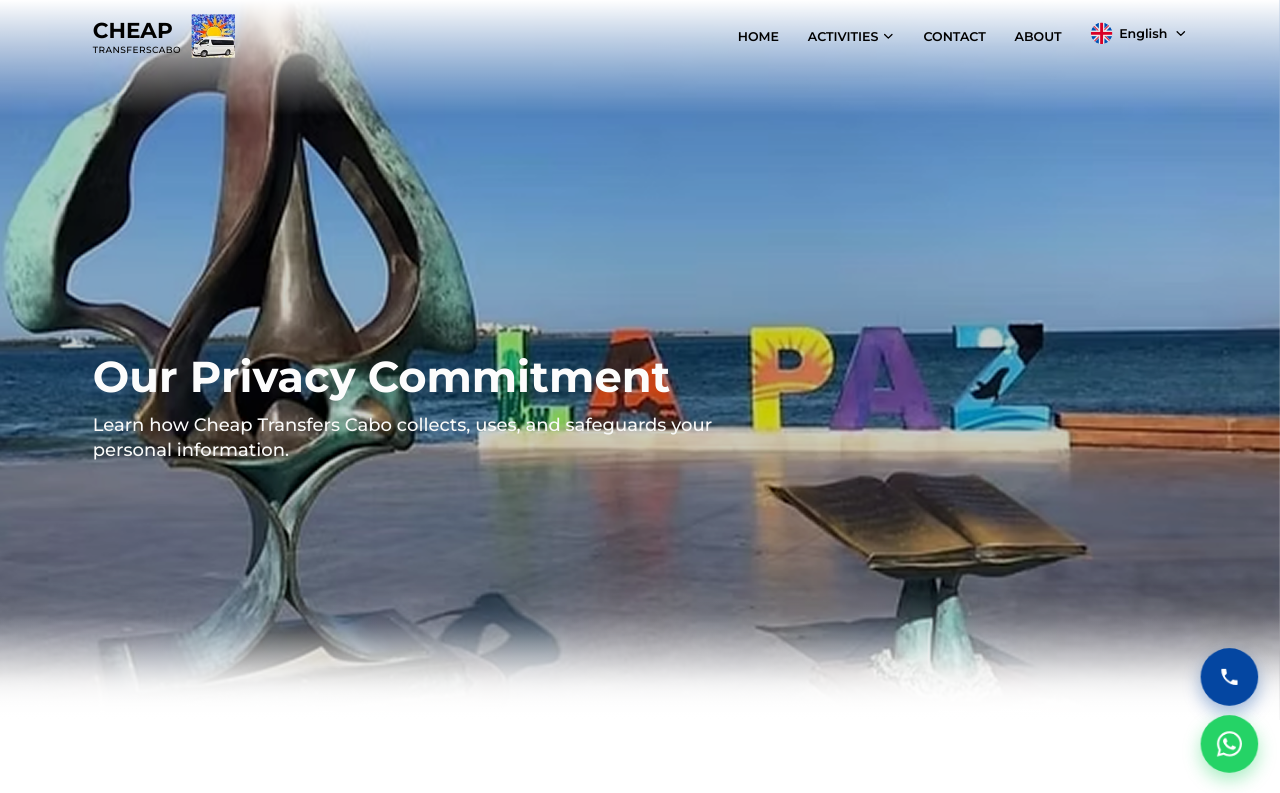
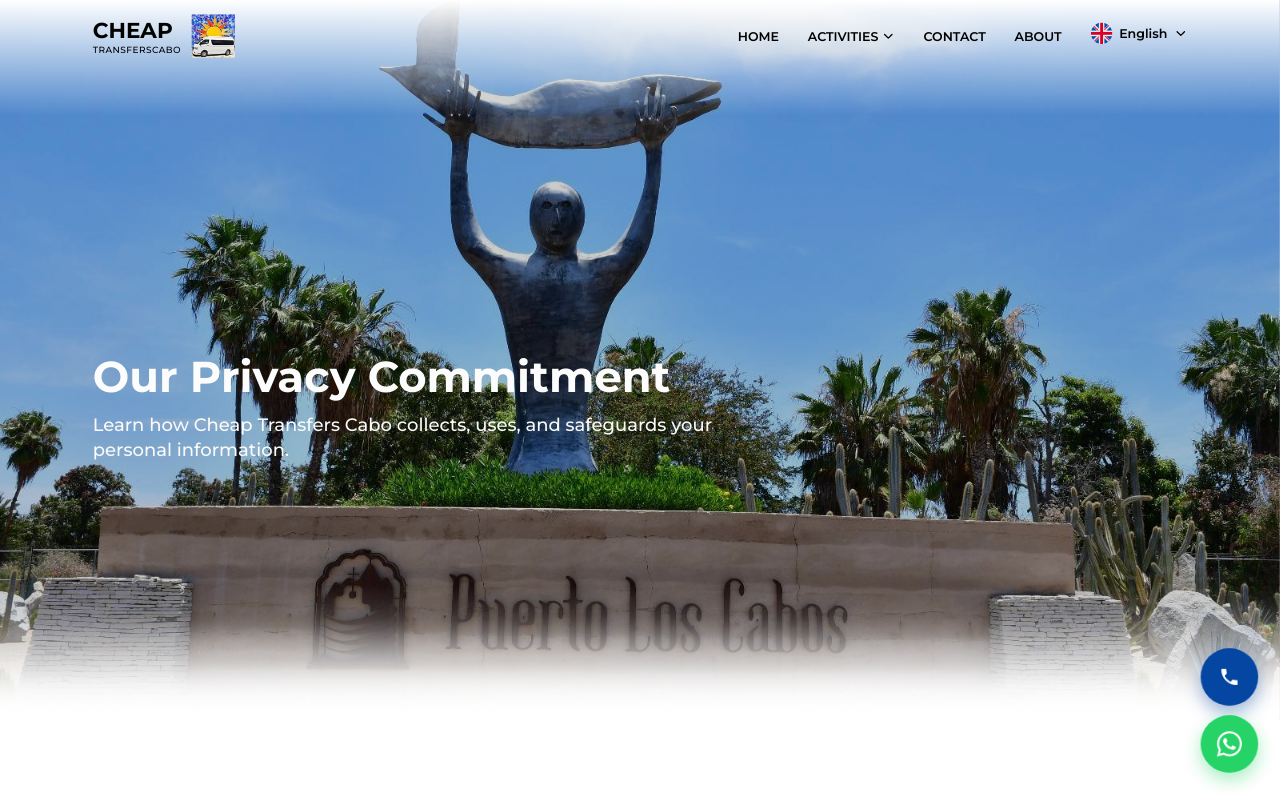
Before and after one commit to Nikhilthapa/transfercabo, a Next.js app: page /policy in a window 1280 px wide. Shown: the top 793 px of the page. Built offline with nearby package versions, Linux system fonts and the light colour scheme.

Commit message:
update privacy-policy image

```diff
--- a/app/policy/page.tsx
+++ b/app/policy/page.tsx
@@ -10,7 +10,7 @@ export default function PolicyPage() {
   return (
     <div className="bg-white min-h-screen">
       <CustomHero
-        backgroundImagePath="/policy.png"
+        backgroundImagePath="/privacy-policy.jpg"
         title={t("policy.hero.title")}
         subtitle={t("policy.hero.subtitle")}
         hideTopBar={true}
--- a/components/homepage/Footer.tsx
+++ b/components/homepage/Footer.tsx
@@ -32,7 +32,7 @@ export default function Footer() {
               {t("footer.description")}
             </p>
             <div className="flex gap-3 md:gap-4">
-              <a href="https://google.com" target="_blank" rel="noopener noreferrer" className="w-8 h-8 md:w-10 md:h-10 bg-white/10 hover:bg-white/20 rounded flex items-center justify-center transition">
+              <a href="https://www.cheaptransferscabo.com/" target="_blank" rel="noopener noreferrer" className="w-8 h-8 md:w-10 md:h-10 bg-white/10 hover:bg-white/20 rounded flex items-center justify-center transition">
                 <svg className="w-4 h-4 md:w-5 md:h-5" viewBox="0 0 24 24" fill="currentColor">
                   <path d="M22.56 12.25c0-.78-.07-1.53-.2-2.25H12v4.26h5.92c-.26 1.37-1.04 2.53-2.21 3.31v2.77h3.57c2.08-1.92 3.28-4.74 3.28-8.09z"/>
                   <path d="M12 23c2.97 0 5.46-.98 7.28-2.66l-3.57-2.77c-.98.66-2.23 1.06-3.71 1.06-2.86 0-5.29-1.93-6.16-4.53H2.18v2.84C3.99 20.53 7.7 23 12 23z"/>
```
Also changed, not shown: public/privacy-policy.jpg (added).
